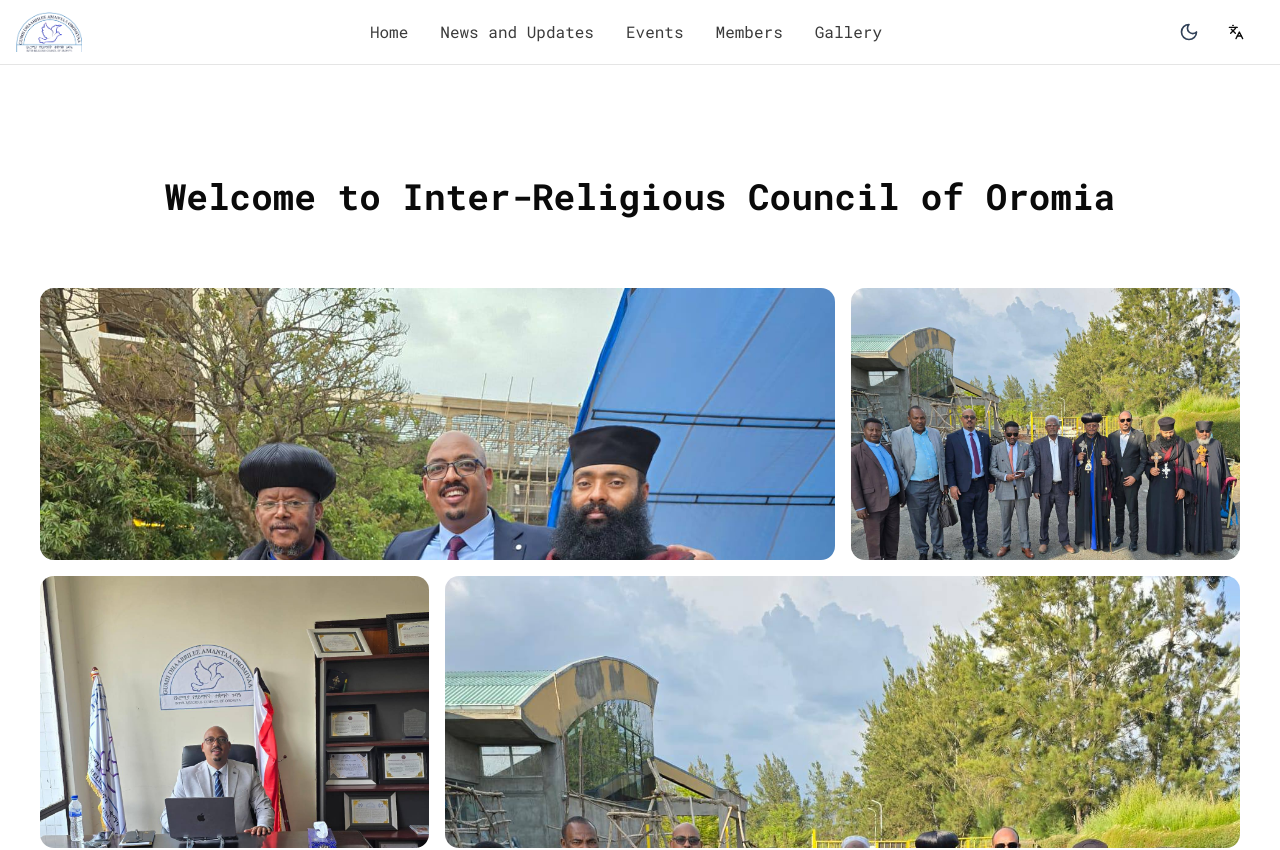
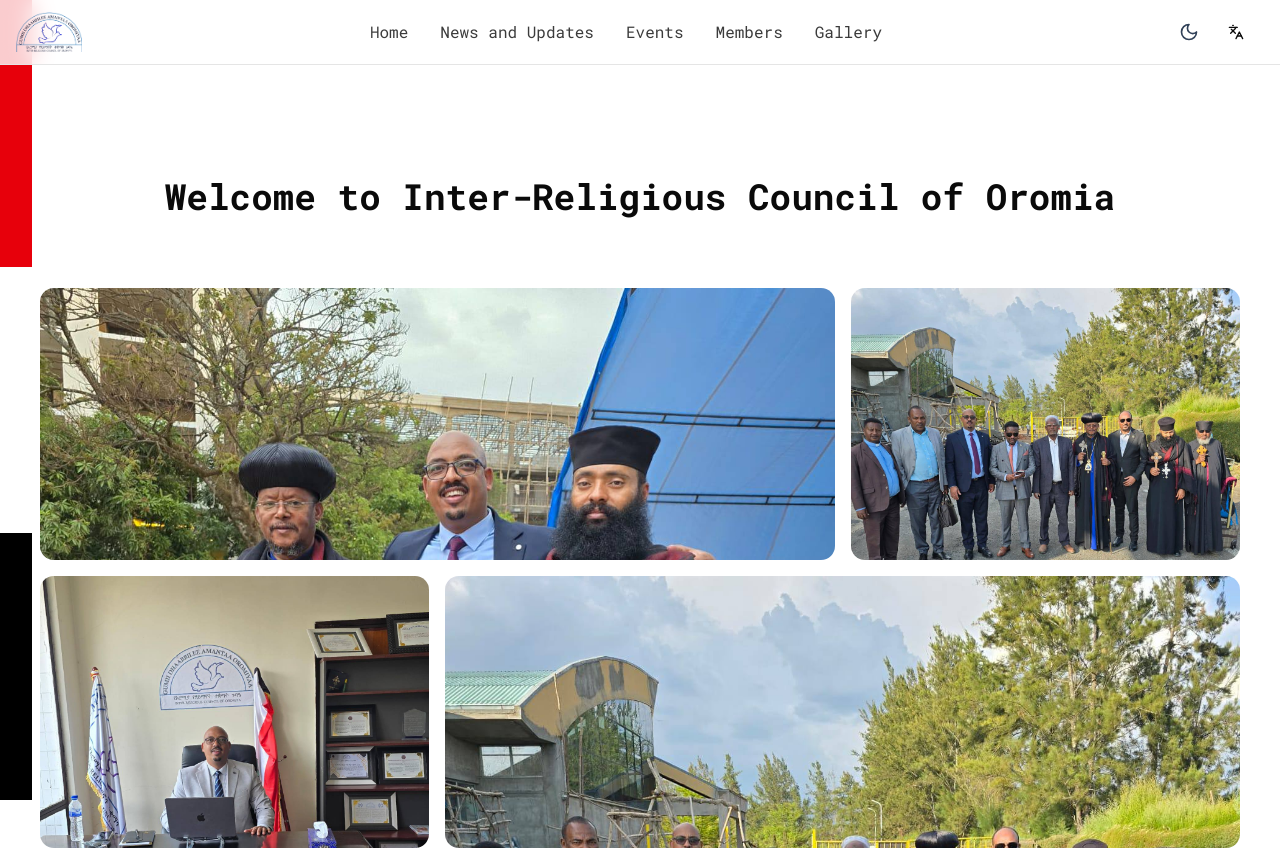
Before and after one commit to JirehGroup/orc, a Next.js app: page / in a window 1280 px wide. Shown: the top 850 px of the page. Built offline with nearby package versions, Linux system fonts and the light colour scheme.

Commit message:
added a flag

```diff
--- a/src/app/layout.tsx
+++ b/src/app/layout.tsx
@@ -5,6 +5,7 @@
 import localFont from "next/font/local";
 import "./globals.css";
 import { Metadata } from "next";
+import Flag from '@/components/common/flag';
 
 const geistSans = Geist({
   variable: "--font-geist-sans",
@@ -84,6 +85,7 @@
       >
         <Providers>
           <div className="min-h-screen bg-background transition-colors duration-300">
+            <Flag />
             {children}
           </div>
         </Providers>
--- /dev/null
+++ b/src/components/common/flag.tsx
@@ -0,0 +1,33 @@
+// src/components/common/Flag.tsx
+
+import React from 'react';
+
+const Flag = () => {
+  return (
+    <div className="fixed left-0 top-0 h-screen w-[20px] sm:w-[32px] z-50 flex flex-col">
+      <div className="h-1/3 w-full bg-red-600" />
+      <div className="h-1/3 w-full bg-white" />
+      <div className="h-1/3 w-full bg-black" />
+    </div>
+  );
+};
+
+export default Flag;
+
+
+
+// // src/components/common/Flag.tsx
+
+// import React from 'react';
+
+// const Flag = () => {
+//   return (
+//     <div className="fixed left-0 top-0 h-screen w-[40px] z-50 flex flex-row">
+//       <div className="w-1/3 h-full bg-red-600" />
+//       <div className="w-1/3 h-full bg-white" />
+//       <div className="w-1/3 h-full bg-black" />
+//     </div>
+//   );
+// };
+
+// export default Flag;
```
